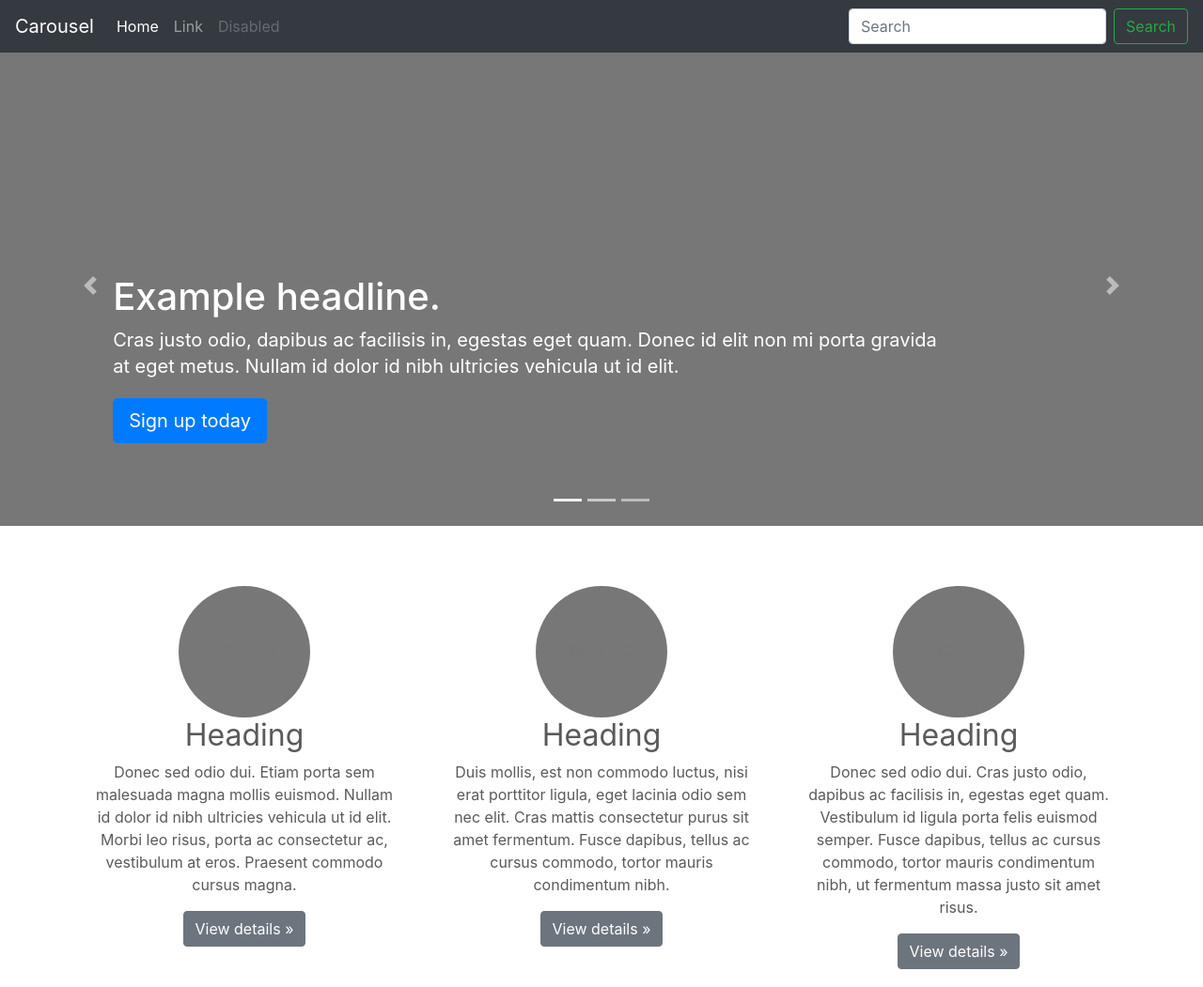
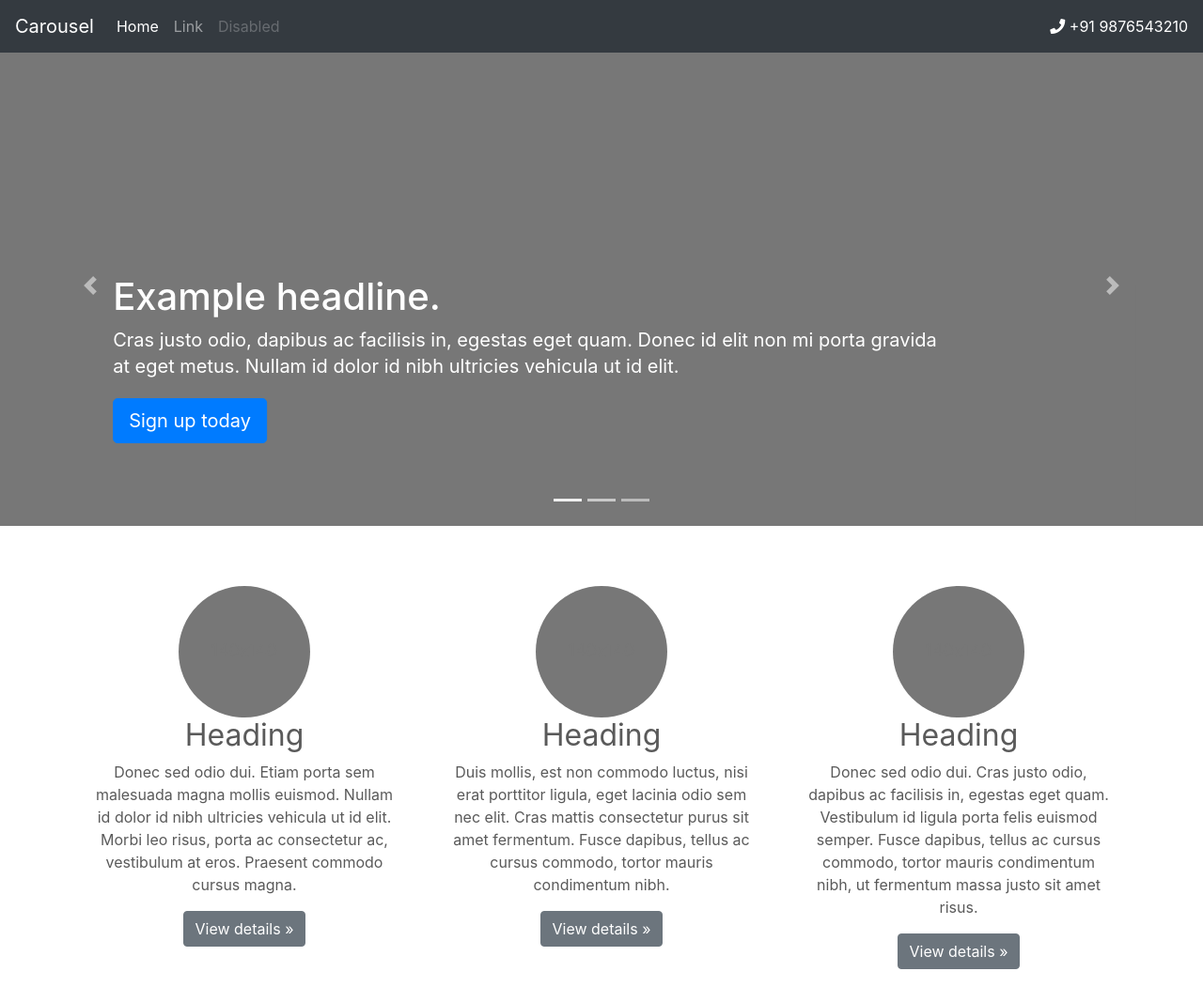
Before and after one commit to pramanikriju/cognipl.github.io, a plain HTML site: page index.html in a window 1280 px wide. Shown: the top 1051 px of the page at 94% size. Drawn offline with nearby package versions, Linux system fonts and the light colour scheme.

Commit message:
phone number

```diff
--- a/index.html
+++ b/index.html
@@ -6,13 +6,16 @@
     <meta name="viewport" content="width=device-width, initial-scale=1, shrink-to-fit=no">
     <meta name="description" content="">
     <meta name="author" content="Mark Otto, Jacob Thornton, and Bootstrap contributors">
-    <meta name="generator" content="Jekyll v3.8.5">
-    <title>Carousel Template · Bootstrap</title>
+    <title>Cognition Initiatives</title>
 
     <link rel="canonical" href="https://getbootstrap.com/docs/4.3/examples/carousel/">
 
     <!-- Bootstrap core CSS -->
 <link rel="stylesheet" href="https://stackpath.bootstrapcdn.com/bootstrap/4.3.1/css/bootstrap.min.css" integrity="sha384-ggOyR0iXCbMQv3Xipma34MD+dH/1fQ784/j6cY/iJTQUOhcWr7x9JvoRxT2MZw1T" crossorigin="anonymous">
+
+      <link rel="stylesheet" href="https://use.fontawesome.com/releases/v5.7.2/css/all.css" integrity="sha384-fnmOCqbTlWIlj8LyTjo7mOUStjsKC4pOpQbqyi7RrhN7udi9RwhKkMHpvLbHG9Sr" crossorigin="anonymous">
+
+
 
 
 
@@ -55,8 +58,7 @@
         </li>
       </ul>
       <form class="form-inline mt-2 mt-md-0">
-        <input class="form-control mr-sm-2" type="text" placeholder="Search" aria-label="Search">
-        <button class="btn btn-outline-success my-2 my-sm-0" type="submit">Search</button>
+        <i class="fas fa-phone text-white"></i> <span class="text-white">&nbsp;+91 9876543210</span>
       </form>
     </div>
   </nav>
```
